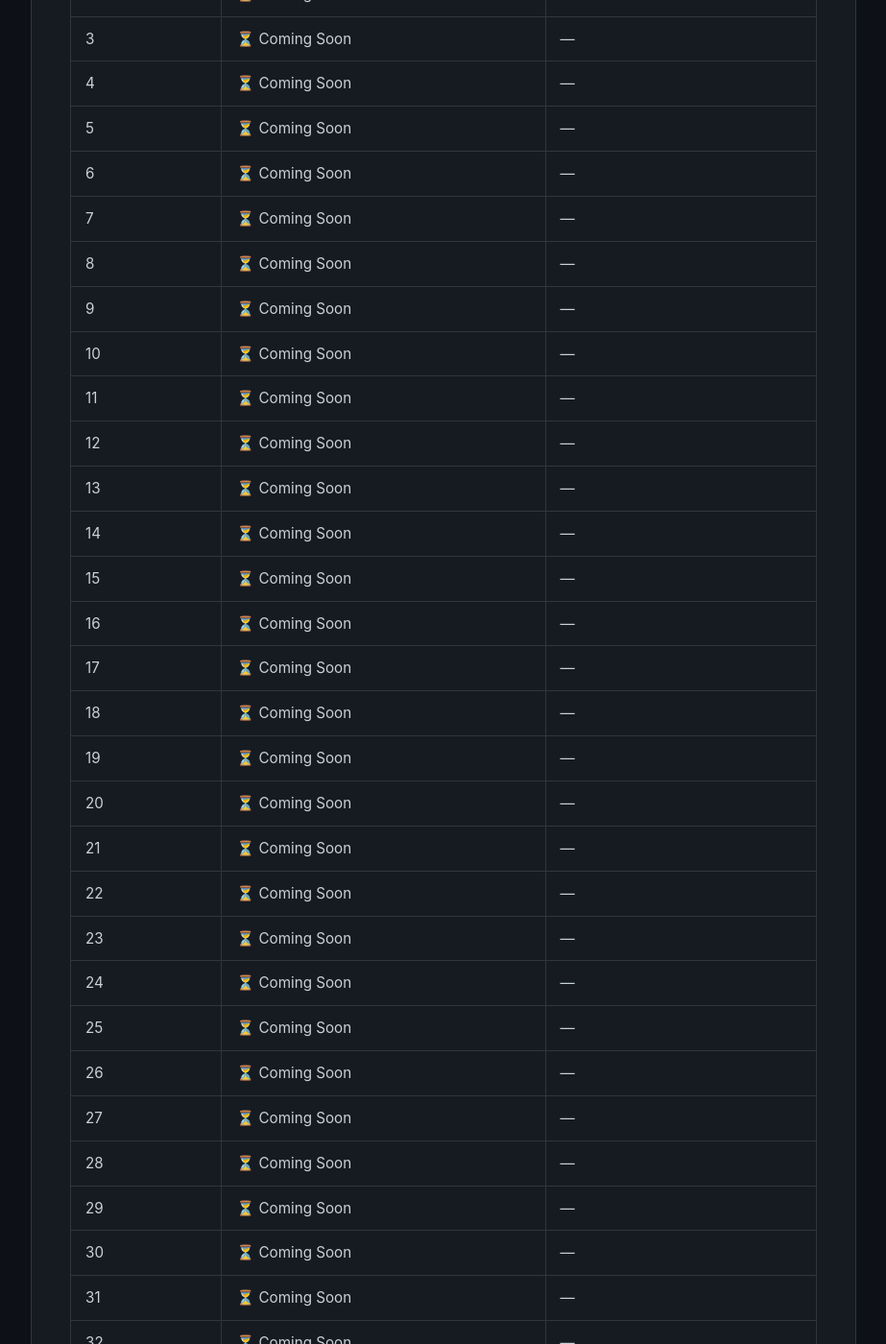
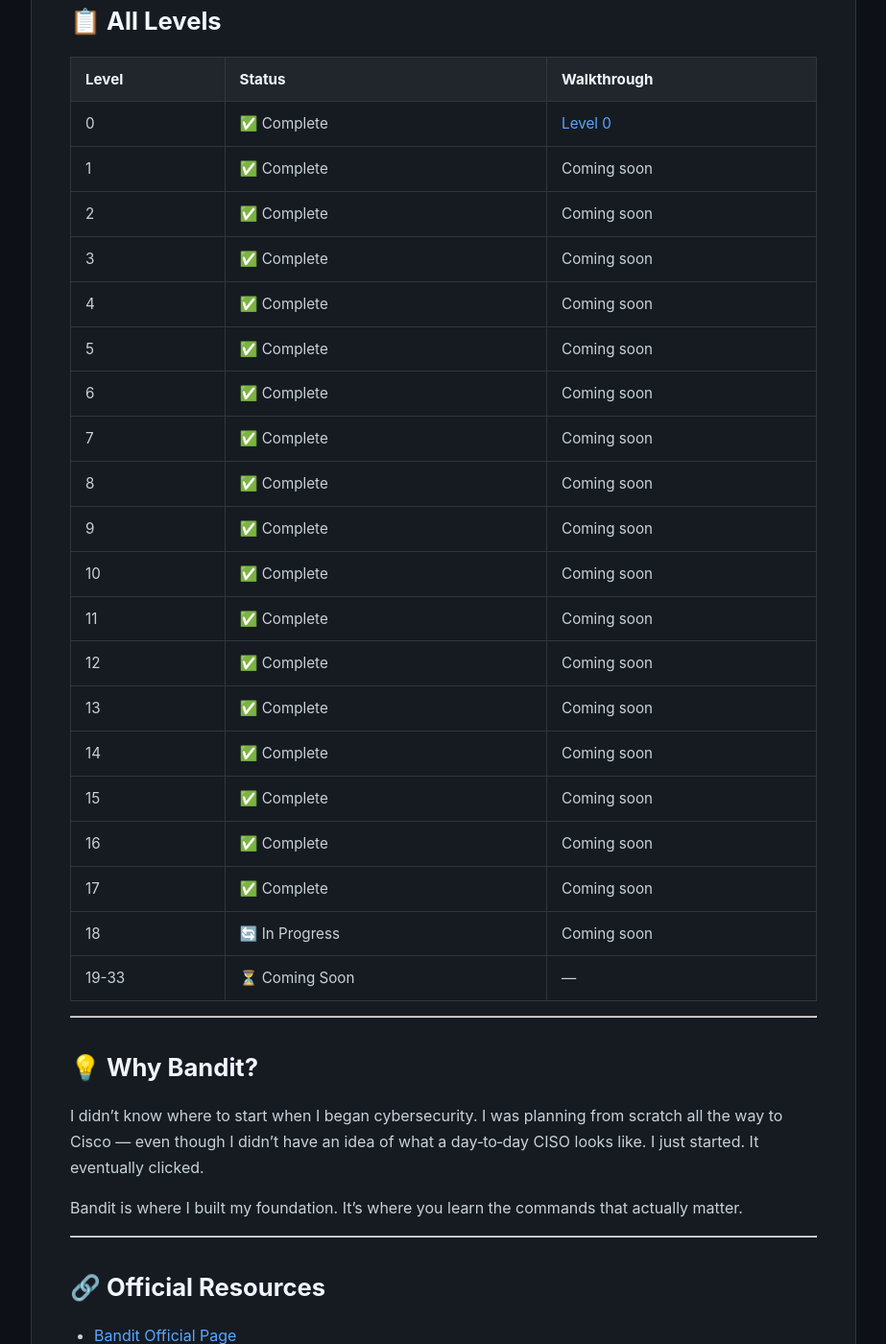
Before and after one commit to ihtishamaliamir/ihtishamaliamir.github.io, a Jekyll site: the page built from overthewire/bandit/index.md, in a window 1280 px wide and 1400 px high, scrolled down 604 px. Shown: the whole window at 96% size, without its empty margins (178-1101 px from the left). Built offline with Jekyll 4.4.1, drawn with Linux system fonts in a browser that asks for light colours; some of the changed text lies outside the part shown.

Commit message:
Completely rewrote site in my own voice — no AI content

```diff
--- a/_config.yml
+++ b/_config.yml
@@ -1,6 +1,6 @@
 # Site Settings
 title: "Ihtisham's Cybersecurity Journey"
-description: "Documenting my journey through OverTheWire, CTFs, and cybersecurity concepts"
+description: "Documenting my journey through cybersecurity, one challenge at a time"
 author: "Ihtisham Ali Amir"
 baseurl: ""
 url: "https://ihtishamaliamir.github.io"
@@ -14,7 +14,7 @@
   - name: "🎮 OverTheWire"
     url: "/overthewire/"
   - name: "🎯 Bandit"
-    url: "/bandit/"
+    url: "/overthewire/bandit/"
 
 # Build Settings
 markdown: kramdown
@@ -23,15 +23,12 @@
   input: GFM
   syntax_highlighter: rouge
 
-# Permalinks
-permalink: /:categories/:title/
+permalink: /:path/
 
-# Plugins
 plugins:
   - jekyll-feed
   - jekyll-seo-tag
 
-# Defaults
 defaults:
   - scope:
       path: ""
--- a/overthewire/bandit/index.md
+++ b/overthewire/bandit/index.md
@@ -5,9 +5,18 @@
 
 # 🎯 Bandit Wargame
 
-The Bandit wargame teaches Linux fundamentals through 34 progressively challenging levels.
+Free. Beginner-friendly. Guided. Teaches you problem-solving skills you actually use.
 
-**Current Progress:** 1 / 34 levels completed
+That's why I love Bandit.
+
+---
+
+## 📊 My Progress
+
+I've completed **Bandit** completely, but for this walkthrough, I'm sticking to **Level 17** for guidance purposes.
+
+**Current Level:** 18
+**Levels Documented:** 0 → 17
 
 ---
 
@@ -15,37 +24,38 @@
 
 | Level | Status | Walkthrough |
 |-------|--------|-------------|
-| 0 | ✅ Complete | [Level 0](/bandit/levels/level-0/) |
-| 1 | ⏳ Coming Soon | — |
-| 2 | ⏳ Coming Soon | — |
-| 3 | ⏳ Coming Soon | — |
-| 4 | ⏳ Coming Soon | — |
-| 5 | ⏳ Coming Soon | — |
-| 6 | ⏳ Coming Soon | — |
-| 7 | ⏳ Coming Soon | — |
-| 8 | ⏳ Coming Soon | — |
-| 9 | ⏳ Coming Soon | — |
-| 10 | ⏳ Coming Soon | — |
-| 11 | ⏳ Coming Soon | — |
-| 12 | ⏳ Coming Soon | — |
-| 13 | ⏳ Coming Soon | — |
-| 14 | ⏳ Coming Soon | — |
-| 15 | ⏳ Coming Soon | — |
-| 16 | ⏳ Coming Soon | — |
-| 17 | ⏳ Coming Soon | — |
-| 18 | ⏳ Coming Soon | — |
-| 19 | ⏳ Coming Soon | — |
-| 20 | ⏳ Coming Soon | — |
-| 21 | ⏳ Coming Soon | — |
-| 22 | ⏳ Coming Soon | — |
-| 23 | ⏳ Coming Soon | — |
-| 24 | ⏳ Coming Soon | — |
-| 25 | ⏳ Coming Soon | — |
-| 26 | ⏳ Coming Soon | — |
-| 27 | ⏳ Coming Soon | — |
-| 28 | ⏳ Coming Soon | — |
-| 29 | ⏳ Coming Soon | — |
-| 30 | ⏳ Coming Soon | — |
-| 31 | ⏳ Coming Soon | — |
-| 32 | ⏳ Coming Soon | — |
-| 33 | ⏳ Coming Soon | — |
+| 0 | ✅ Complete | [Level 0](/overthewire/bandit/levels/level-0/) |
+| 1 | ✅ Complete | Coming soon |
+| 2 | ✅ Complete | Coming soon |
+| 3 | ✅ Complete | Coming soon |
+| 4 | ✅ Complete | Coming soon |
+| 5 | ✅ Complete | Coming soon |
+| 6 | ✅ Complete | Coming soon |
+| 7 | ✅ Complete | Coming soon |
+| 8 | ✅ Complete | Coming soon |
+| 9 | ✅ Complete | Coming soon |
+| 10 | ✅ Complete | Coming soon |
+| 11 | ✅ Complete | Coming soon |
+| 12 | ✅ Complete | Coming soon |
+| 13 | ✅ Complete | Coming soon |
+| 14 | ✅ Complete | Coming soon |
+| 15 | ✅ Complete | Coming soon |
+| 16 | ✅ Complete | Coming soon |
+| 17 | ✅ Complete | Coming soon |
+| 18 | 🔄 In Progress | Coming soon |
+| 19-33 | ⏳ Coming Soon | — |
+
+---
+
+## 💡 Why Bandit?
+
+I didn't know where to start when I began cybersecurity. I was planning from scratch all the way to Cisco — even though I didn't have an idea of what a day‑to‑day CISO looks like. I just started. It eventually clicked.
+
+Bandit is where I built my foundation. It's where you learn the commands that actually matter.
+
+---
+
+## 🔗 Official Resources
+
+- [Bandit Official Page](https://overthewire.org/wargames/bandit/)
+- [OverTheWire Rules](https://overthewire.org/rules/)
```
Also changed, not shown: index.md (+28 -20 lines), overthewire/bandit/levels/level-0.md (+43 -32 lines).
